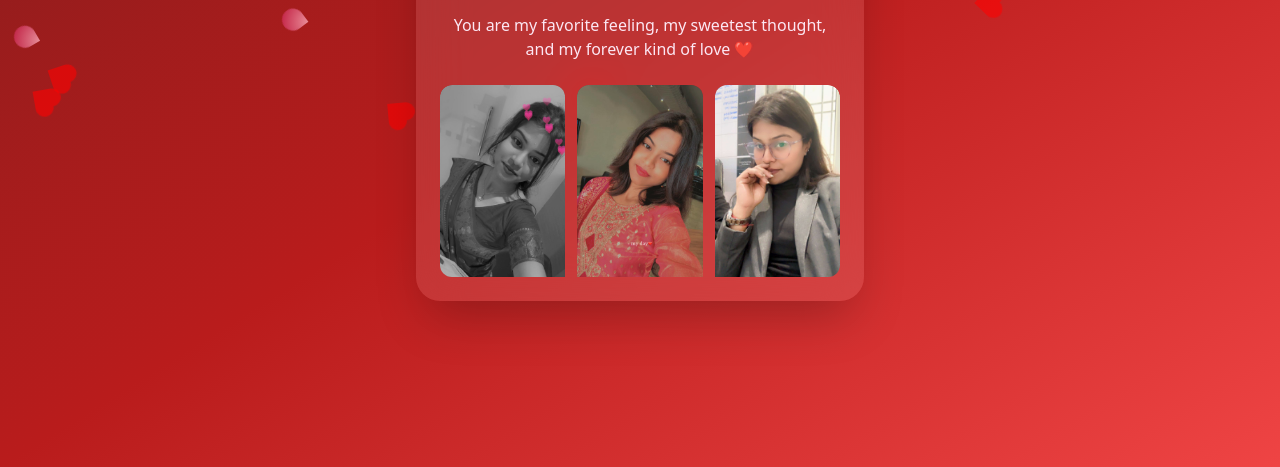
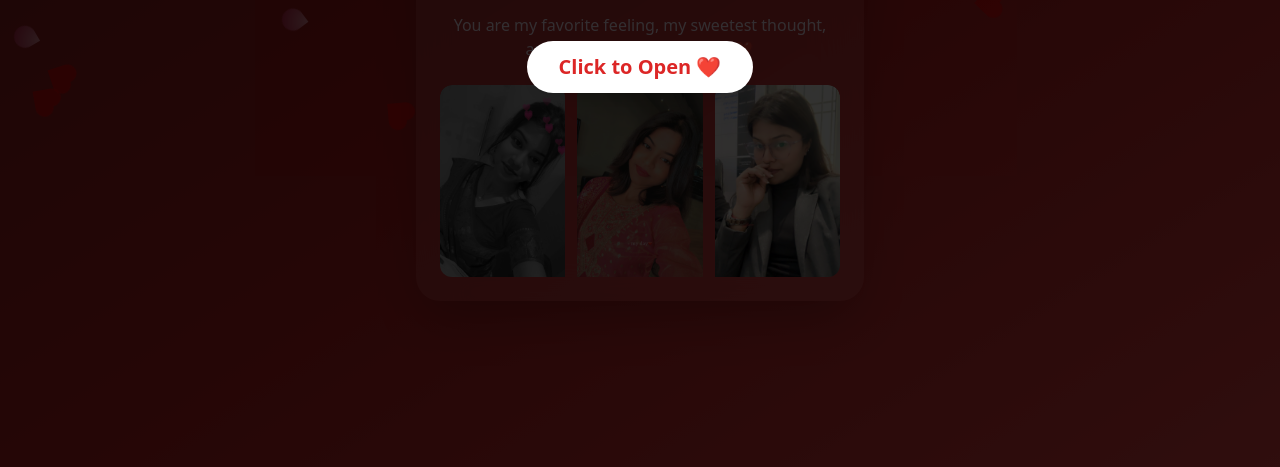
Before and after one commit to hbsolu/valentine-for-ayesha, a plain HTML site: page index.html in a window 1280 px wide. Shown: the part 333-800 px from the top of the page. Drawn offline with nearby package versions, Linux system fonts and the light colour scheme.

Commit message:
Update index.html

```diff
--- a/index.html
+++ b/index.html
@@ -84,9 +84,16 @@
 
 <body class="bg-gradient-to-br from-red-900 via-red-700 to-red-500 min-h-screen flex items-center justify-center relative">
 
+<!-- 👆 Interaction Overlay -->
+<div id="overlay" class="fixed inset-0 z-50 flex items-center justify-center bg-black/80 transition-opacity duration-500">
+  <button onclick="startExperience()" class="bg-white text-red-600 px-8 py-3 rounded-full font-bold text-xl shadow-lg hover:scale-105 transition-transform">
+    Click to Open ❤️
+  </button>
+</div>
+
 <!-- 🎵 Auto Music -->
 <audio id="music" autoplay muted loop>
-  <source src="romantic-music.mp3" type="audio/mpeg">
+  <source src="./romatic-music.mp3" type="audio/mpeg">
 </audio>
 
 <!-- 🌹 20 Petals -->
@@ -148,17 +155,14 @@ You are my favorite feeling, my sweetest thought,
 <script>
   const music = document.getElementById("music");
 
-  window.addEventListener("load", () => {
-    setTimeout(() => {
-      music.muted = false;
-      music.play().catch(() => {});
-    }, 1200);
-  });
+  function startExperience() {
+    const overlay = document.getElementById('overlay');
+    overlay.style.opacity = '0';
+    setTimeout(() => overlay.style.display = 'none', 500);
 
-  document.addEventListener("touchstart", () => {
     music.muted = false;
-    music.play();
-  }, { once: true });
+    music.play().catch(e => console.log("Playback failed:", e));
+  }
 
   // Mobile Slideshow Logic
   let currentIndex = 0;
```
